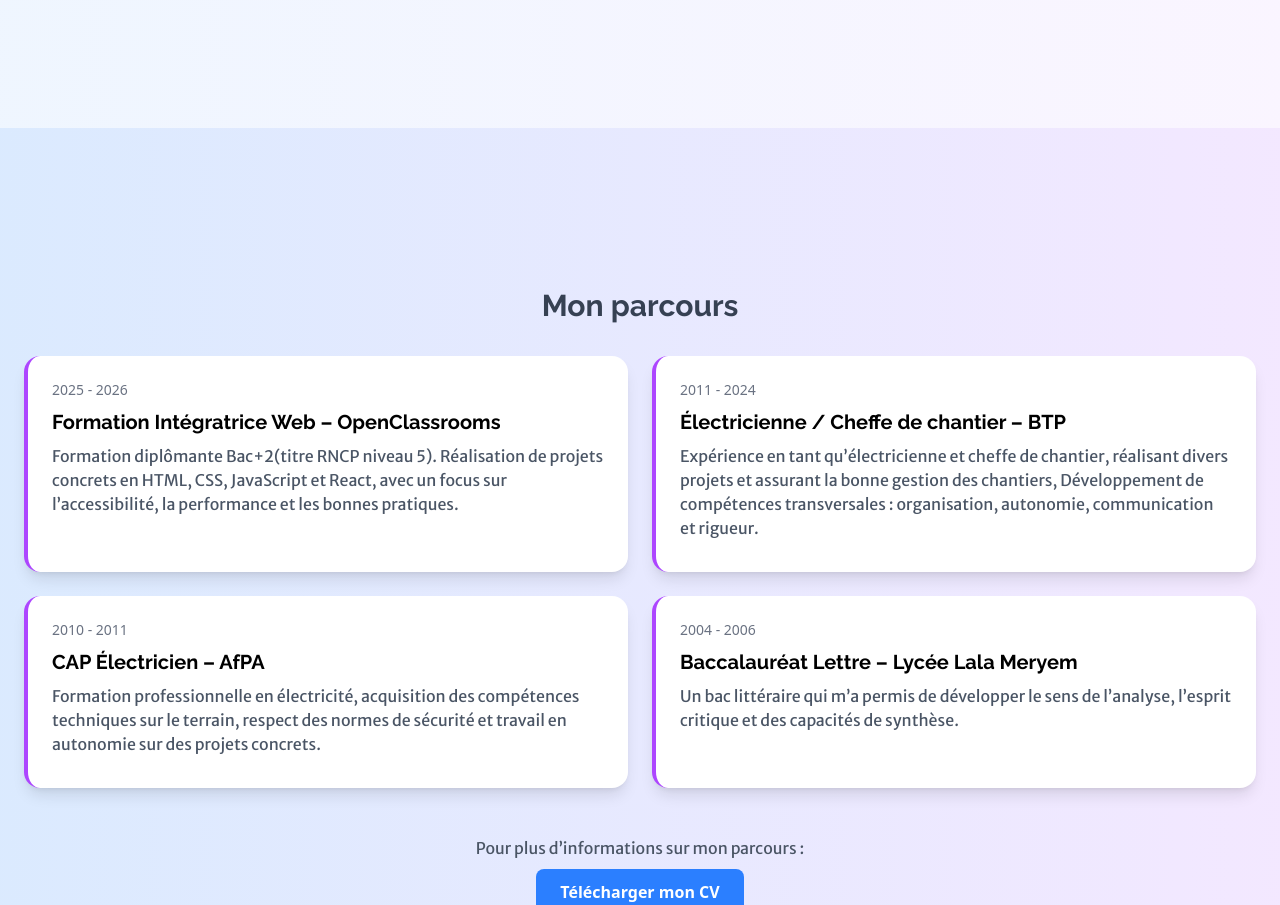
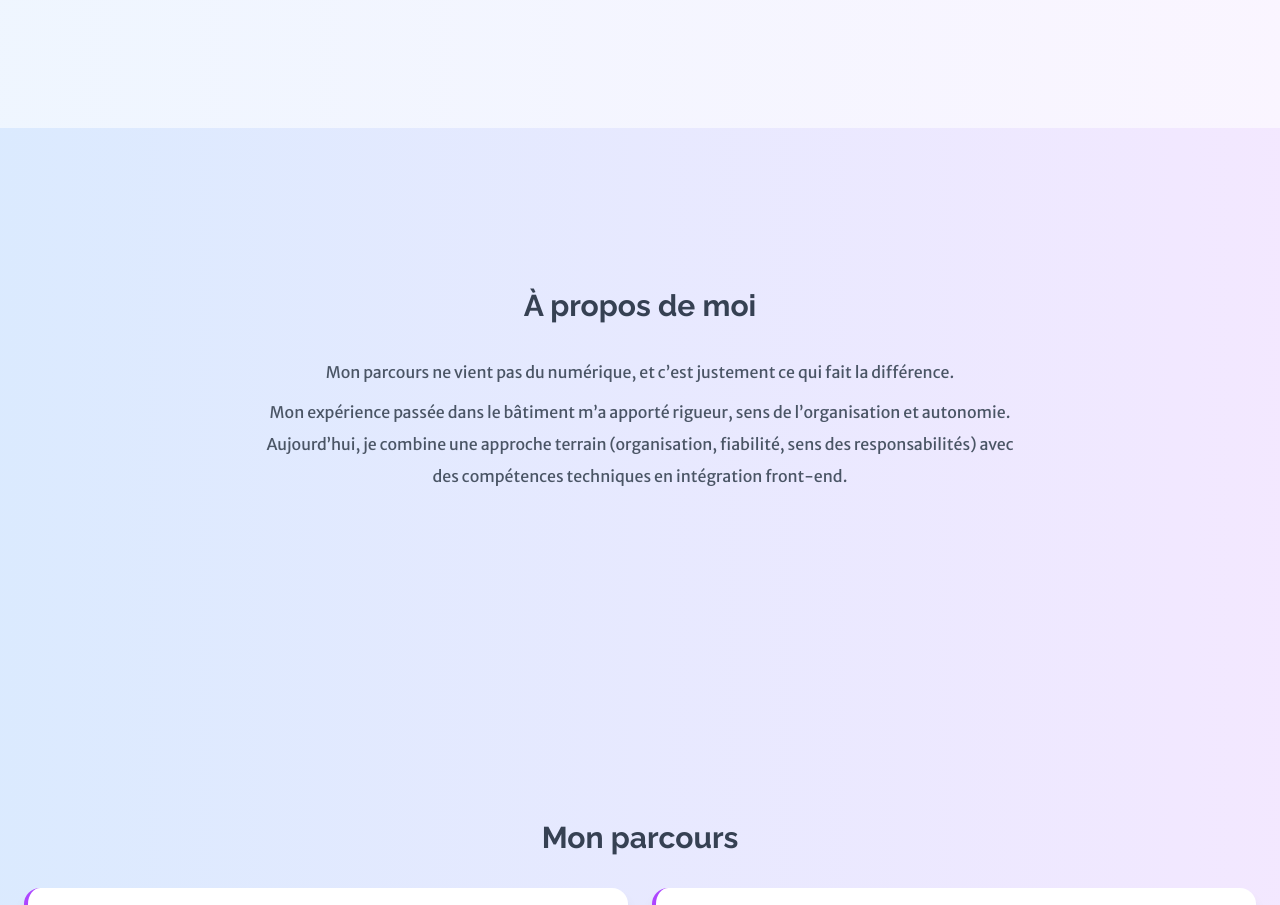
Before and after one commit to Dounia44/Portfolio, a React (Vite) app: page / in a window 1280 px wide. Shown: the part 2420-3325 px from the top of the page. Built offline with nearby package versions, Linux system fonts and the light colour scheme.

Commit message:
feat: ajout du composant About

```diff
--- a/src/App.jsx
+++ b/src/App.jsx
@@ -1,6 +1,7 @@
 import Header from "./components/Header";
 import Hero from "./components/Hero";
 import Projects from "./components/Projects";
+import About from "./components/About";
 import Parcours from "./components/Parcours";
 import Contact from "./components/Contact";
 import Footer from "./components/Footer";
@@ -11,6 +12,7 @@ function App() {
       <Header />
       <Hero />
       <Projects />
+      <About />
       <Parcours />
       <Contact />
       <Footer />
--- /dev/null
+++ b/src/components/About.jsx
@@ -0,0 +1,24 @@
+const About = () => {
+  return (
+    <section
+      id="about"
+      className="py-20 lg:py-40 px-6 bg-linear-to-r from-blue-100 to-purple-100"
+    >
+      <div className="max-w-3xl mx-auto text-center">
+        <h2>À propos de moi</h2>
+        <p className="leading-loose">
+          Mon parcours ne vient pas du numérique, et c’est justement ce qui fait
+          la différence.
+        </p>
+        <p className="leading-loose">
+          Mon expérience passée dans le bâtiment m’a apporté rigueur, sens de
+          l’organisation et autonomie. Aujourd’hui, je combine une approche
+          terrain (organisation, fiabilité, sens des responsabilités) avec des
+          compétences techniques en intégration front-end.
+        </p>
+      </div>
+    </section>
+  );
+};
+
+export default About;
```
